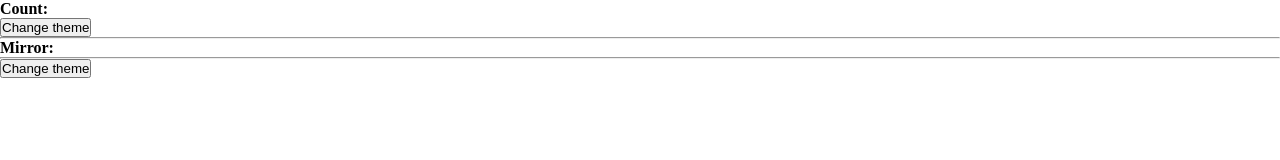
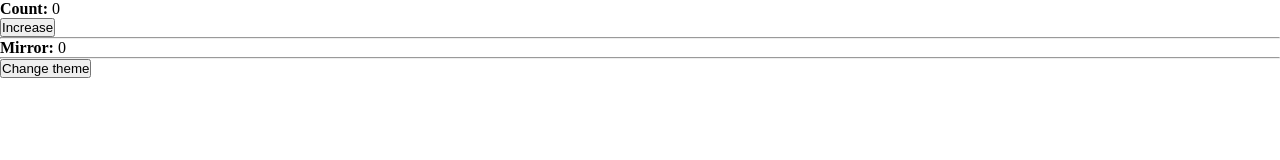
Before and after one commit to bprofiro/react-context-api, a React (Create React App) app in the folder web/: page / in a window 1280 px wide. Shown: the top 160 px of the page. Built offline with nearby package versions, Linux system fonts and the light colour scheme.

Commit message:
Enable CountContext into components

```diff
--- a/web/src/components/Counter/index.tsx
+++ b/web/src/components/Counter/index.tsx
@@ -1,16 +1,21 @@
 import React from 'react'
 
+import { useCount } from "../../context/CountContext";
+
 const Counter: React.FunctionComponent = () => {
+  const { count, setCount } = useCount();
+
   return (
     <div>
       <span>
         <b>Count: </b>
+        {count}
       </span>
 
       <br />
 
-      <button>
-        Change theme
+      <button onClick={() => setCount(count + 1)}>
+        Increase
       </button>
     </div>
   );
--- a/web/src/components/Mirror/index.tsx
+++ b/web/src/components/Mirror/index.tsx
@@ -1,10 +1,14 @@
 import React from 'react'
+import { useCount } from '../../context/CountContext';
 
 const Mirror: React.FunctionComponent = () => {
+  const { count } = useCount()
+
   return (
     <div>
       <span>
         <b>Mirror: </b>
+        {count}
       </span>
     </div>
   );
```
